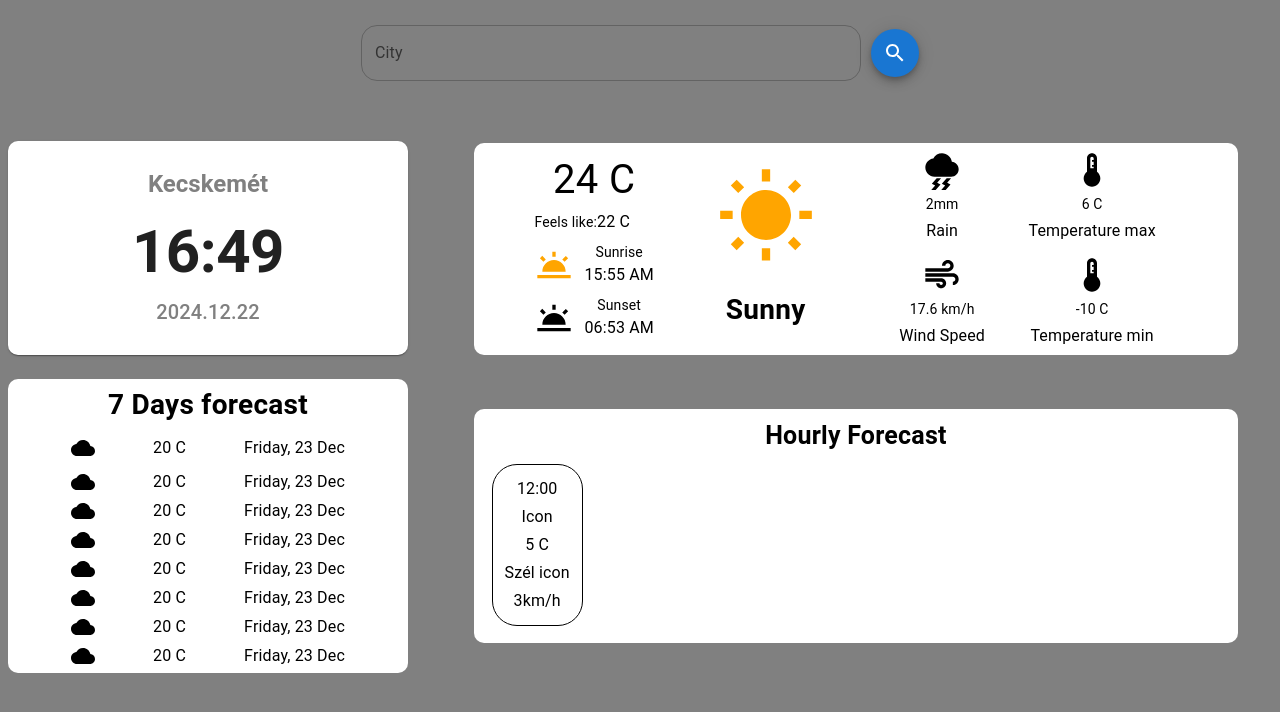
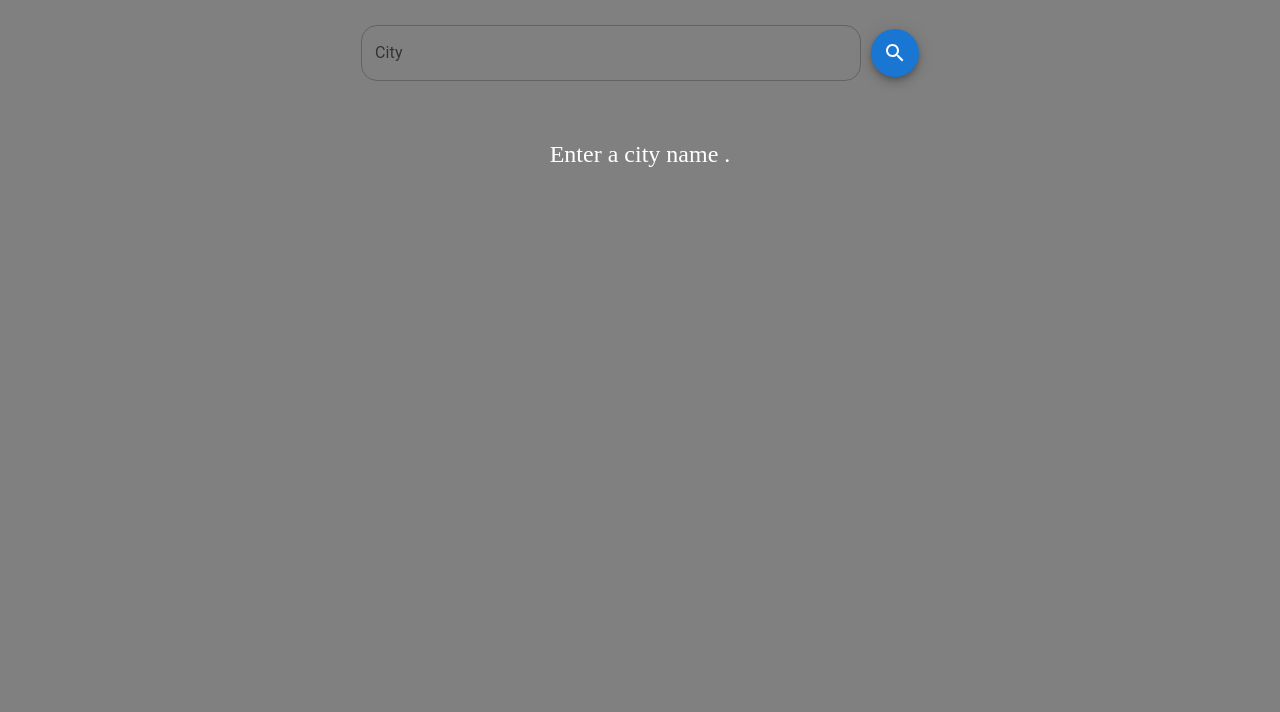
Before and after one commit to sz-adam/weather-react, a React (Vite) app: page / in a window 1280 px wide. Shown: the top 712 px of the page. Built offline with nearby package versions, Linux system fonts and the light colour scheme.

Commit message:
conditional display

```diff
--- a/src/pages/Weather.jsx
+++ b/src/pages/Weather.jsx
@@ -8,9 +8,7 @@ import Sunny from "../components/Sunny";
 import Daysforecast from "../components/Daysforecast";
 import HourlyForecast from "../components/HourlyForecast";
 import { useSelector } from "react-redux";
-import Alert from '@mui/material/Alert';
-
-
+import Alert from "@mui/material/Alert";
 
 function Weather() {
   const { cityData, weatherData, status, error } = useSelector(
@@ -42,6 +40,7 @@ function Weather() {
             {error}
           </Alert>
         )}
+        {weatherData && cityData ? (
           <Box sx={{ flexGrow: 1, marginTop: "40px" }}>
             <Grid container spacing={2}>
               <Grid size={{ xs: 12, md: 4 }}>
@@ -85,6 +84,18 @@ function Weather() {
               </Grid>
             </Grid>
           </Box>
+        ) : (
+          <Box
+            sx={{
+              marginTop: "40px",
+              textAlign: "center",
+              color: "white",
+              fontSize: "1.5rem",
+            }}
+          >
+            Enter a city name .
+          </Box>
+        )}
       </Box>
     </Box>
   );
```
Lines whose indentation alone changed are shown as unchanged.
